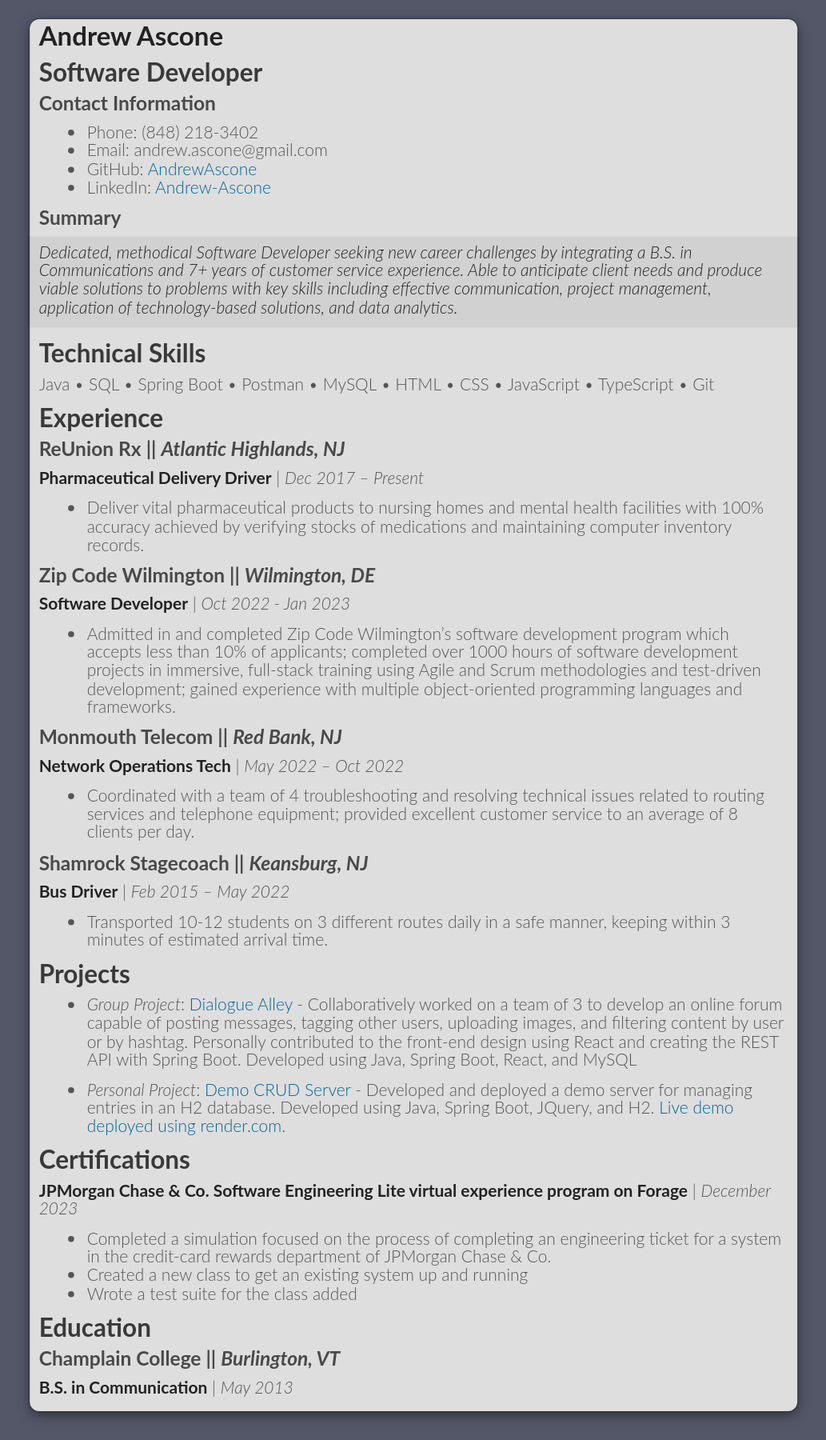
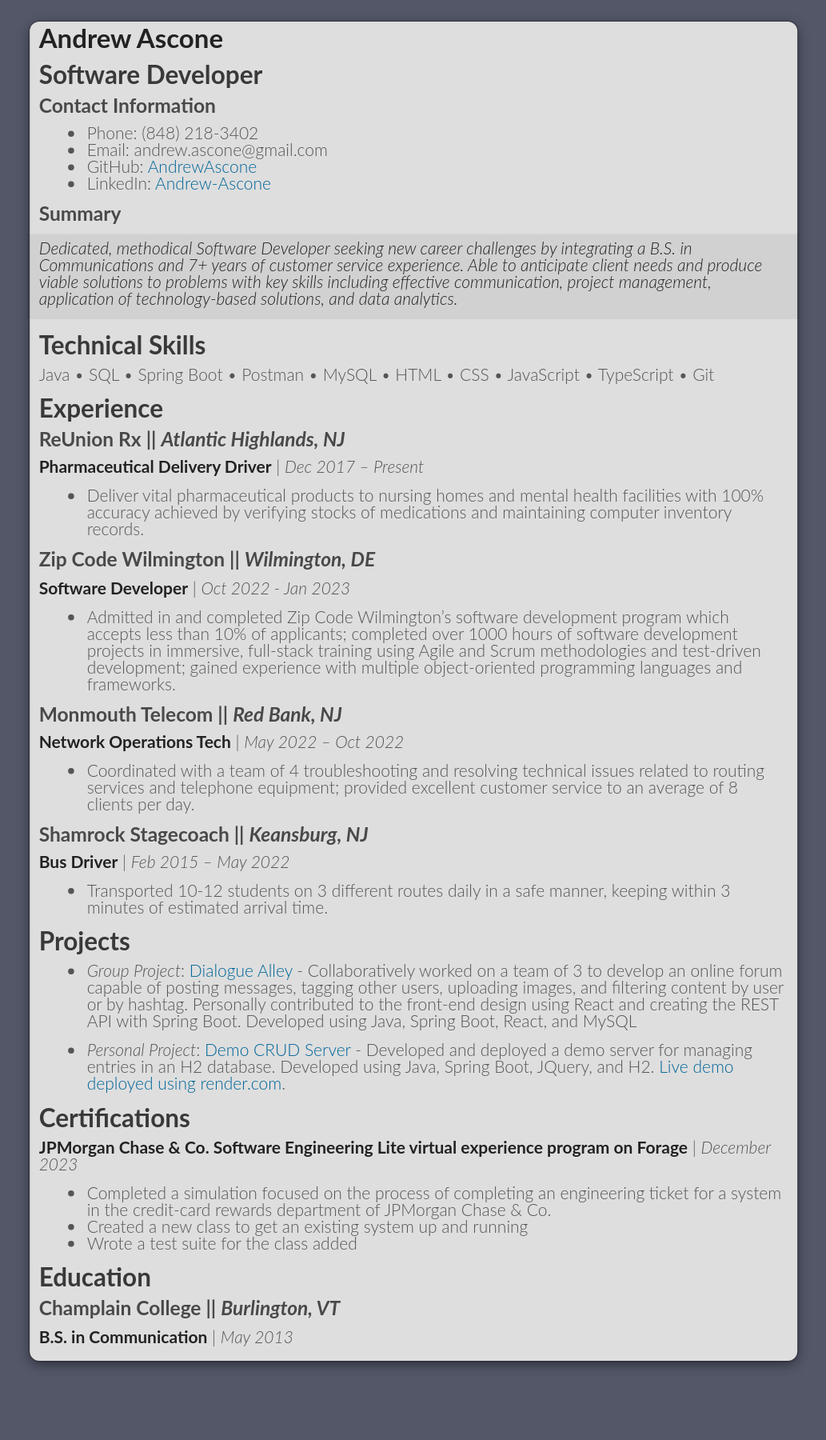
Before and after one commit to AndrewAscone/AndrewAscone, a Jekyll site: the page built from index.md, in a window 1280 px wide. Shown: the whole page at 80% size, without its empty margins (123-1156 px from the left). Built offline with Jekyll 4.4.1, drawn with Linux system fonts in a browser that asks for light colours; our own code applies the rules of GitHub Pages for plain Markdown files; the repository's description, which GitHub fills in, is left out; after the commit the page ends 1740 px from its top, so only the background shows below that.

Commit message:
Header and body changes

```diff
--- a/assets/css/style.css
+++ b/assets/css/style.css
@@ -148,9 +148,9 @@ html {
 }
 
 body {
-  padding: 16px 0;
+  padding: 18px 0;
   margin: 0;
-  font: 13px/1.08 Lato, "Helvetica Neue", Helvetica, Arial, sans-serif;
+  font: 13px/1 Lato, "Helvetica Neue", Helvetica, Arial, sans-serif;
   color: #555;
   font-weight: 300;
   background: inline-image("checker.png") fixed;
@@ -190,7 +190,7 @@ header {
   background: #C6EAFA;
   background: linear_gradient(#DDFBFC, #C6EAFA);
   position: relative;
-  padding: 10px 10px;
+  padding: 8px 8px;
   border-bottom: 1px solid #B2D2E1;
   display: none;
 }
```
